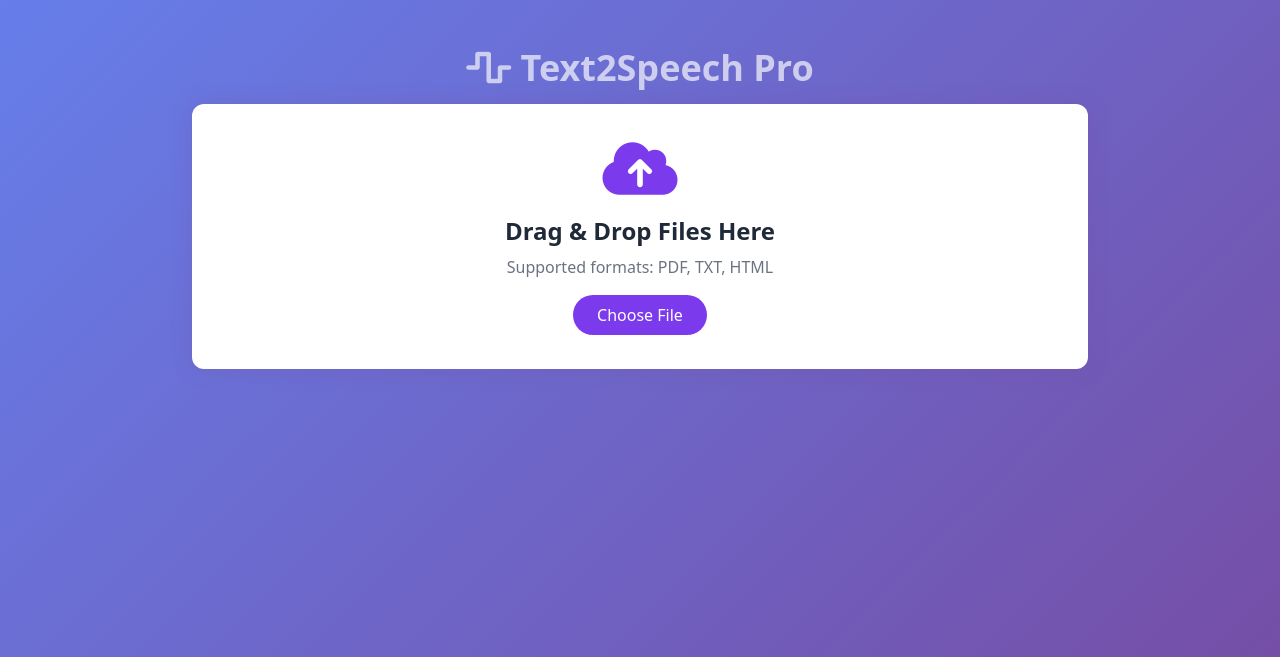
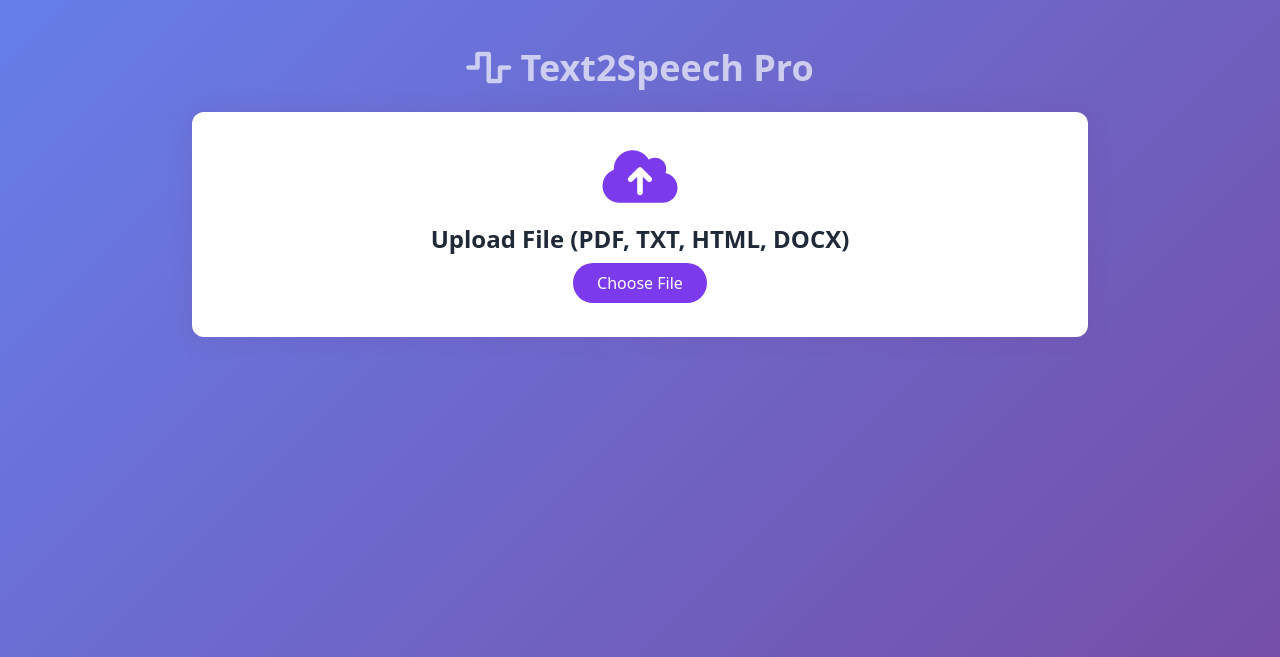
Before and after one commit to royal450/DigitalSolutionsMidia, a Flask app: page / in a window 1280 px wide. Shown: the top 657 px of the page. Run offline with Flask 3, Linux system fonts and the light colour scheme.

Commit message:
Update index.html

```diff
--- a/templates/index.html
+++ b/templates/index.html
@@ -21,28 +21,29 @@
         .glow {
             box-shadow: 0 0 20px rgba(118,75,162,0.3);
         }
+        .text-section {
+            max-height: 400px;
+            overflow-y: auto;
+        }
     </style>
 </head>
 <body class="gradient-bg min-h-screen">
     <div class="container mx-auto px-4 py-12">
         <div class="max-w-4xl mx-auto text-center">
-            <h1 class="text-4xl font-bold text-white mb-4 animate-pulse">
+            <h1 class="text-4xl font-bold text-white mb-6 animate-pulse">
                 <i class="fas fa-wave-square"></i> Text2Speech Pro
             </h1>
 
-            <!-- Upload Card -->
+            <!-- Upload Section -->
             <div class="bg-white rounded-xl p-8 upload-container glow">
                 <div id="uploadBox" class="cursor-pointer">
                     <div class="text-6xl text-purple-600 mb-4">
                         <i class="fas fa-cloud-upload-alt"></i>
                     </div>
                     <h2 class="text-2xl font-semibold text-gray-800 mb-2">
-                        Drag & Drop Files Here
+                        Upload File (PDF, TXT, HTML, DOCX)
                     </h2>
-                    <p class="text-gray-500 mb-4">
-                        Supported formats: PDF, TXT, HTML
-                    </p>
-                    <input type="file" id="fileInput" class="hidden" accept=".pdf,.txt,.html">
+                    <input type="file" id="fileInput" class="hidden" accept=".pdf,.txt,.html,.docx">
                     <button onclick="document.getElementById('fileInput').click()"
                             class="bg-purple-600 text-white px-6 py-2 rounded-full hover:bg-purple-700 transition-all">
                         Choose File
@@ -52,10 +53,19 @@
                 <!-- Progress Bar -->
                 <div id="progressSection" class="hidden mt-6">
                     <div class="h-3 bg-gray-200 rounded-full overflow-hidden">
-                        <div id="progressBar" class="h-full bg-purple-600 transition-all duration-300"
-                             style="width: 0%"></div>
+                        <div id="progressBar" class="h-full bg-purple-600 transition-all duration-300" style="width: 0%"></div>
                     </div>
                     <p id="statusText" class="text-sm text-gray-600 mt-2"></p>
+                </div>
+            </div>
+
+            <!-- Extracted Text Section -->
+            <div id="extractedTextSection" class="mt-8 hidden">
+                <div class="bg-white rounded-xl p-6 glow">
+                    <h3 class="text-xl font-semibold mb-4">
+                        <i class="fas fa-file-alt"></i> Extracted Text
+                    </h3>
+                    <div id="extractedContent" class="text-section bg-gray-50 p-4 rounded-lg text-left whitespace-pre-line"></div>
                 </div>
             </div>
 
@@ -63,7 +73,7 @@
             <div id="results" class="mt-8 hidden">
                 <div class="bg-white rounded-xl p-6 glow">
                     <h3 class="text-xl font-semibold mb-4">
-                        <i class="fas fa-music mr-2"></i>Generated Audio Files
+                        <i class="fas fa-music"></i> Generated Audio Files
                     </h3>
                     <div id="fileList" class="space-y-3"></div>
                 </div>
@@ -72,8 +82,6 @@
     </div>
 
     <script>
-        let userId = Date.now().toString(); // Simple user identification
-
         async function uploadFile(file) {
             const formData = new FormData();
             formData.append('file', file);
@@ -87,22 +95,35 @@
                 });
 
                 const data = await response.json();
-                if(data.error) throw new Error(data.error);
+                if (data.error) throw new Error(data.error);
 
+                showExtractedText(data.extracted_text);
                 showResults(data.mp3_files);
             } catch (error) {
-                updateStatusUI(`❌ Error: ${error.message}`, 100, 'text-red-500');
+                document.getElementById('statusText').innerText = `Error: ${error.message}`;
             }
+        }
+
+        function showExtractedText(text) {
+            const extractedSection = document.getElementById('extractedTextSection');
+            const contentDiv = document.getElementById('extractedContent');
+
+            contentDiv.innerHTML = `<p>${text.replace(/\n/g, '<br>')}</p>`;
+            extractedSection.classList.remove('hidden');
         }
 
         function showResults(files) {
             const fileList = files.map(file => `
                 <div class="flex items-center justify-between bg-gray-50 p-3 rounded-lg">
                     <span>${file}</span>
-                    <a href="/download/${file}"
-                       class="bg-purple-600 text-white px-4 py-1 rounded-lg hover:bg-purple-700 transition-all">
-                       Download <i class="fas fa-download ml-2"></i>
-                    </a>
+                    <div class="space-x-3">
+                        <button onclick="playAudio('${file}')" class="text-purple-600 hover:text-purple-700">
+                            <i class="fas fa-play"></i>
+                        </button>
+                        <a href="/download/${file}" class="bg-purple-600 text-white px-4 py-1 rounded-lg hover:bg-purple-700 transition-all">
+                            Download <i class="fas fa-download ml-2"></i>
+                        </a>
+                    </div>
                 </div>
             `).join('');
 
@@ -110,41 +131,16 @@
             document.getElementById('results').classList.remove('hidden');
         }
 
-        async function checkStatus() {
-            const response = await fetch(`/status/${userId}`);
-            const data = await response.json();
-            updateStatusUI(data.status, data.progress);
-            if(data.progress < 100) setTimeout(checkStatus, 1000);
+        function playAudio(filename) {
+            const audio = new Audio(`/download/${filename}`);
+            audio.play();
         }
 
-        function updateStatusUI(text, progress, colorClass = 'text-purple-600') {
-            document.getElementById('progressBar').style.width = `${progress}%`;
-            document.getElementById('statusText').innerHTML =
-                `<span class="${colorClass}">${text}</span> (${progress}%)`;
-        }
-
-        // Event Listeners
-        document.getElementById('fileInput').addEventListener('change', (e) => {
-            const file = e.target.files[0];
-            if(file) {
-                uploadFile(file);
-                checkStatus();
+        document.getElementById('fileInput').addEventListener('change', function() {
+            if (this.files.length > 0) {
+                uploadFile(this.files[0]);
             }
         });
-
-        // Drag & Drop Handling
-        const uploadBox = document.getElementById('uploadBox');
-        uploadBox.ondragover = (e) => {
-            e.preventDefault();
-            uploadBox.classList.add('bg-purple-50');
-        };
-        uploadBox.ondragleave = () => uploadBox.classList.remove('bg-purple-50');
-        uploadBox.ondrop = (e) => {
-            e.preventDefault();
-            uploadBox.classList.remove('bg-purple-50');
-            const file = e.dataTransfer.files[0];
-            if(file) uploadFile(file);
-        };
     </script>
 </body>
-    </html>
+</html>
```
